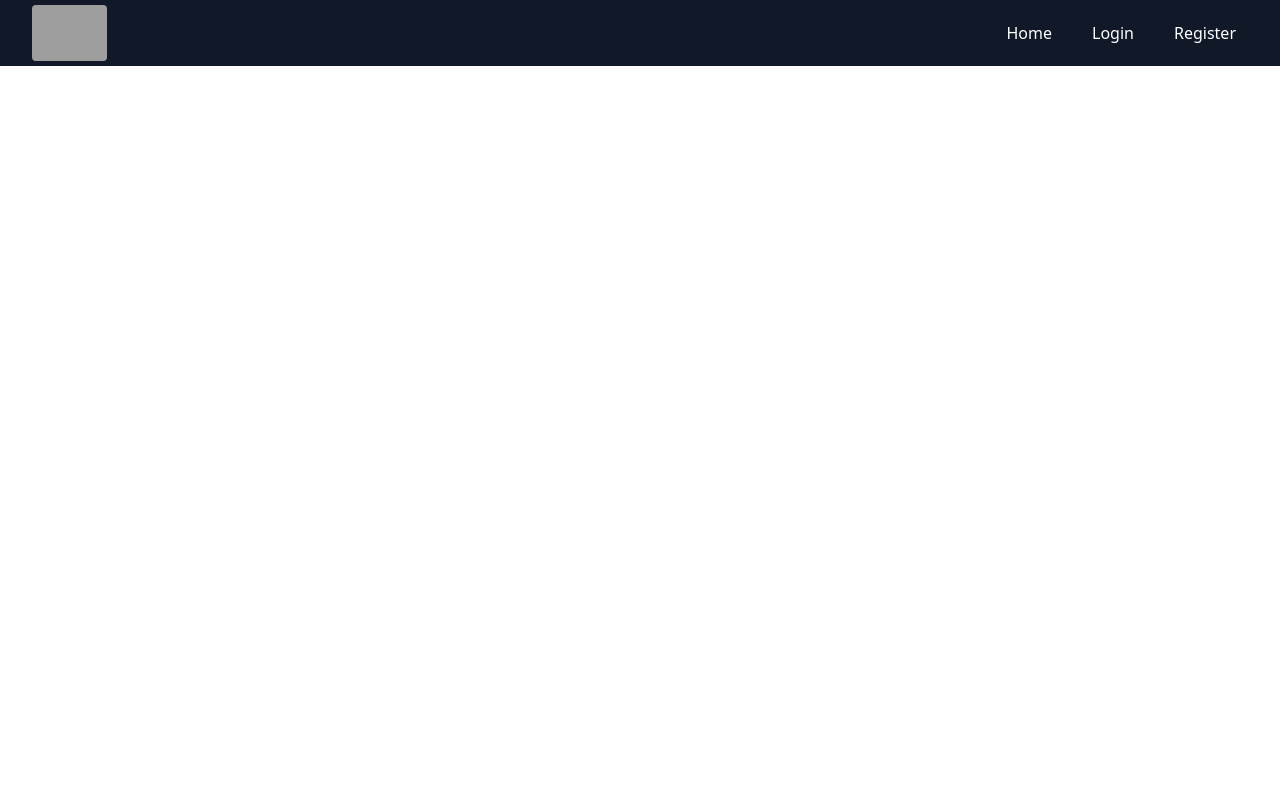
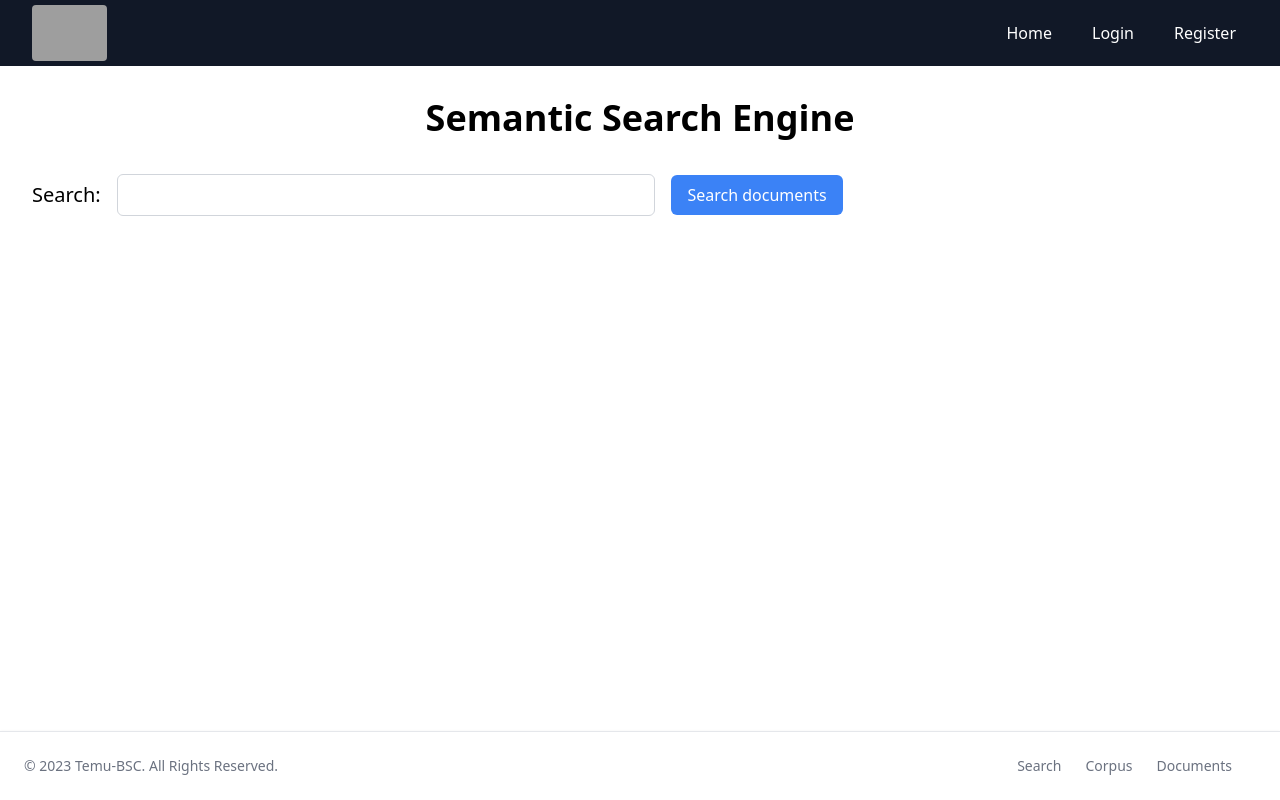
Before and after one commit to TeMU-BSC/BioTextMiner, a Next.js app in the folder frontend/next-project/: page /searchdoc in a window 1280 px wide. Built offline with nearby package versions, Linux system fonts and the light colour scheme; grey boxes are pictures that could not be loaded.

Commit message:
connection timeout elastic

```diff
--- a/frontend/next-project/src/pages/searchdoc/index.tsx
+++ b/frontend/next-project/src/pages/searchdoc/index.tsx
@@ -17,21 +17,173 @@ import React, { useState } from "react";
 
 
 /**
- * @constant SearchPage
+ * @constant SearchDocs
  * @returns html page
  */
 const SearchDocs = () => {
 
+    // Define constants
+    const [keyword, setKeyword] = useState(''); // query passed in the searc
+    const [message, setMessage] = useState(''); // message to show of results found
+    const [results, setResults] = useState<string[]>([]); // results to show
+    const [selectedResult, setSelectedResult] = useState<string | null>(null);  // selected Result
+    const [errors, setErrors] = useState('')
+    /**
+     * @constant handleSubmit
+     * @param event
+     */
+    const handleSubmit = async (event:any) => {
+
+        // preventDefault
+        event.preventDefault();
+
+        // Reset values
+        setSelectedResult(null);
+        setResults([]);
+
+        // Response from the server
+        const response = await fetch('http://localhost:5000/search-elastic', {
+          method: 'POST',
+          headers: {
+            'Content-Type': 'application/json',
+          },
+          body: JSON.stringify({ keyword }),
+        });
+
+
+        // console.log(response)
+
+        if (response.status==500) {
+            console.log('caido')
+            setErrors('An error occurred')
+
+        } else {
+            // Set data as a result
+            const data = await response.json();
+
+            // Results length
+            const numResults = data.length;
+
+            // If there are results, show them; else "No data found" message.
+            if (numResults > 0) {
+              setResults(data);
+              setMessage(`${numResults} result${numResults === 1 ? '' : 's'} found`);
+            } else {
+                setMessage('No data found');
+            }
+        }
+
+      };
+
+
     return (
-        <div>
-            <NavBar></NavBar>
+       <div>
 
+        {/* NavBar */}
+        <NavBar></NavBar>
+
+        {/* General Div*/}
+        <div className="mx-auto max-w-7xl px-4 sm:px-6 lg:px-8 m-3">
+
+        {/* Heading */}
+        <div className="text-center p-5">
+            <h1 className="text-4xl font-bold mb-4">
+            Semantic Search Engine
+            </h1>
+        {/* End Heading */}
+        </div>
+
+        {/* Search (Results and selected) */}
+        <div className="flex flex-row">
+
+            {/* Searching (Search and results) */}
+            <div className="basis-full">
+
+            <form onSubmit={handleSubmit}>
+
+                {/* Search input */}
+                <div className="flex items-center mb-4">
+                <label htmlFor="keyword" className="mr-4 font-medium text-xl">
+                    Search:
+                </label>
+                <input
+                    type="text"
+                    value={keyword} onChange={(e) => setKeyword(e.target.value)}
+                    id="keyword"
+                    name="keyword"
+                    className="border border-gray-300 px-4 py-2 rounded-md flex-grow"
+                />
+                <br></br>
+
+                {/* Search button */}
+                <div>
+                    <button
+                    type="submit"
+                    id="search-document-btn"
+                    onClick={() => console.log("Search documents")}
+                    className="ml-4 bg-blue-500 text-white px-4 py-2 rounded-md hover:bg-blue-600 focus:outline-none focus:ring-2 focus:ring-blue-500 focus:ring-opacity-50"
+                    >
+                    Search documents
+                    </button>
+
+                {/* End Search button */}
+                </div>
+
+                {/* End Search Input */}
+                </div>
+
+            </form>
+
+            {/* Show message, count results found  */}
             <div>
-                <h1></h1>
+                {message && <p className="text-sm">{message}</p>}
+            {/* End show message */}
             </div>
 
 
+            {/* Results */}
+            <div className="grid grid-cols-1 gap-5 mt-8">
+                {results.map((result) => (
+                <div key={result} className={`bg-gray-200 p-4 rounded-lg ${selectedResult === result ? 'border-2 border-blue-500' : ''}`}>
+                <label>
+                    <input type="checkbox" checked={selectedResult === result} onChange={() => setSelectedResult(result)} />
+                    <span className="ml-2">{result}</span>
+                </label>
+                </div>
+                ))}
+            {/* End Results */}
+            </div>
+
+            {/* End Searching (Search and results) */}
+            </div>
+
+            {/* Selected Result */}
+            <div className="basis-1/2">
+            {selectedResult !== null && (
+                <div className="ml-9 p-4 bg-gray-200 rounded-lg">
+                <h2 className="text-lg font-bold mb-2">{selectedResult}</h2>
+                <p>This is the data for {selectedResult}.</p>
+                </div>
+            )}
+            {/* End Selected Result */}
+            </div>
+
+        {/* End Search (Results, search, and selected)*/}
         </div>
+        {errors}
+
+        {/* End General Div*/}
+        </div>
+
+
+
+        {/* Footer */}
+        <div className='absolute inset-x-0 bottom-0'>
+            <Footer></Footer>
+        {/* End Footer */}
+        </div>
+
+    </div>
     );
 }
 
```
Also changed, not shown: 1 other file (tests, documents, lock files or other folders).
